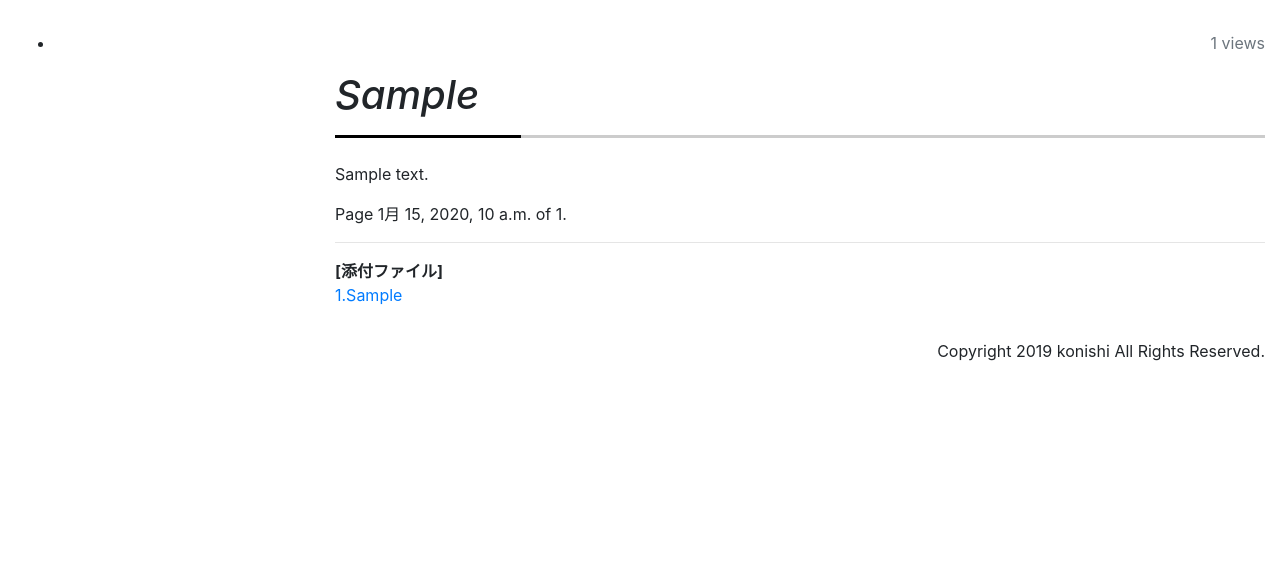
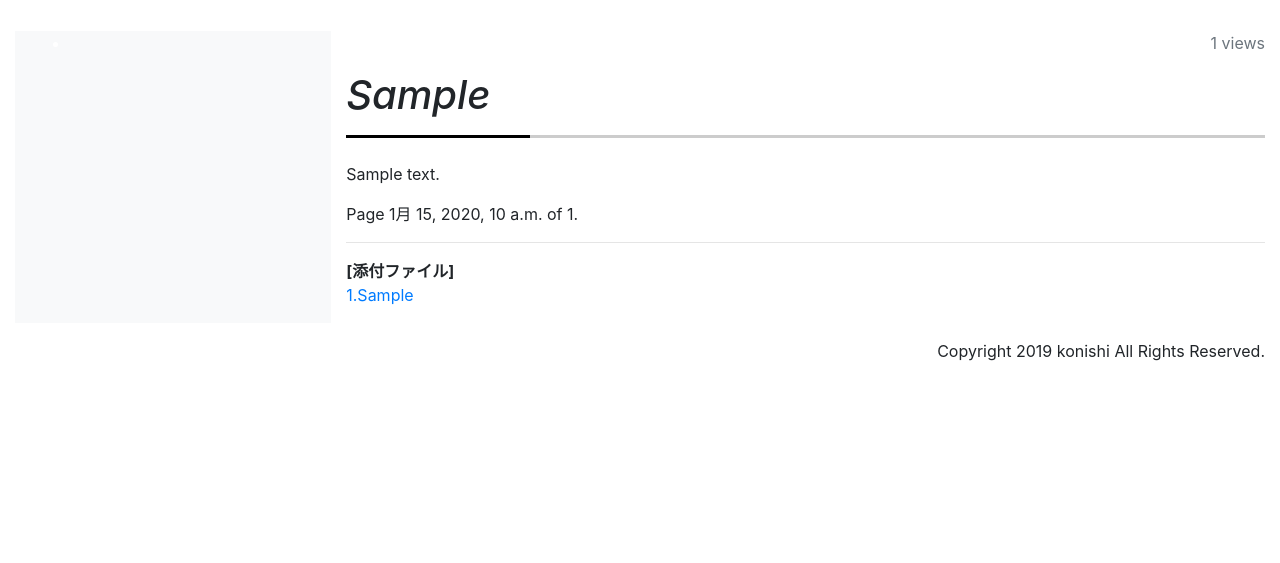
Before and after one commit to koni0626/pyarticle, a Django app: template mysite/pyarticle/templates/pyarticle/book.html in a window 1280 px wide. Shown: the part 167-730 px from the top of the page. Run offline with Django 3.2, Linux system fonts and the light colour scheme; data comes from the database, SQL or seed files in the repository; tables that the repository leaves empty hold one stand-in row (values such as "Sample post"); the template is opened without the code that fills it: values that come from a table or form of the project are taken from there, most other values are stand-ins (such as "Sample title", 1, 10 or a date in 2020); some libraries are stand-ins or nearby versions.

Commit message:
サイドビューの背景色変更

```diff
--- a/mysite/pyarticle/templates/pyarticle/book.html
+++ b/mysite/pyarticle/templates/pyarticle/book.html
@@ -81,8 +81,8 @@ div#mde h4 {
       href="//cdnjs.cloudflare.com/ajax/libs/highlight.js/9.18.1/styles/monokai-sublime.min.css">
 <script src="//cdnjs.cloudflare.com/ajax/libs/highlight.js/9.18.1/highlight.min.js"></script>
 <script>hljs.initHighlightingOnLoad();</script>
-<div class="row">
-    <div class="col-md-3">
+<div class="row"  style="margin-left: 0; margin-right: 10;">
+    <div class="col-md-3 bg-light">
         {% if user.is_authenticated %}
         <p class="text-left">
             <span class="badge badge-info">
@@ -90,9 +90,9 @@ div#mde h4 {
             </span>
         </p>
         {% endif %}
-        <ul id="chapterList">
+        <ul class="text-white" id="chapterList">
             {% for c in chapter_list %}
-                <li id="{{c.0.id}}_chapter"><a href="{% url 'disp_chapter' book.id c.0.id %}">{{c.0.chapter}}</a>
+                <li id="{{c.0.id}}_chapter"><a  href="{% url 'disp_chapter' book.id c.0.id %}">{{c.0.chapter}}</a>
                 {%if user.is_authenticated%}
                     <span class="badge badge-danger">
                     <a class="p-2 text-white" href="{%url 'delete_chapter' book.id c.0.id%}">削除</a>
@@ -100,7 +100,7 @@ div#mde h4 {
                 {%endif%}
 
                 {% for sub_c in c.1 %}
-                    <p class="subchapter"><a href="{% url 'disp_book' book.id sub_c.2 %}#tag_{{sub_c.1}}">&emsp;{{sub_c.0}}</a></p>
+                    <p class="subchapter"><a  href="{% url 'disp_book' book.id sub_c.2 %}#tag_{{sub_c.1}}">&emsp;{{sub_c.0}}</a></p>
                 {% endfor %}
                 </li>
             {% endfor %}
```
